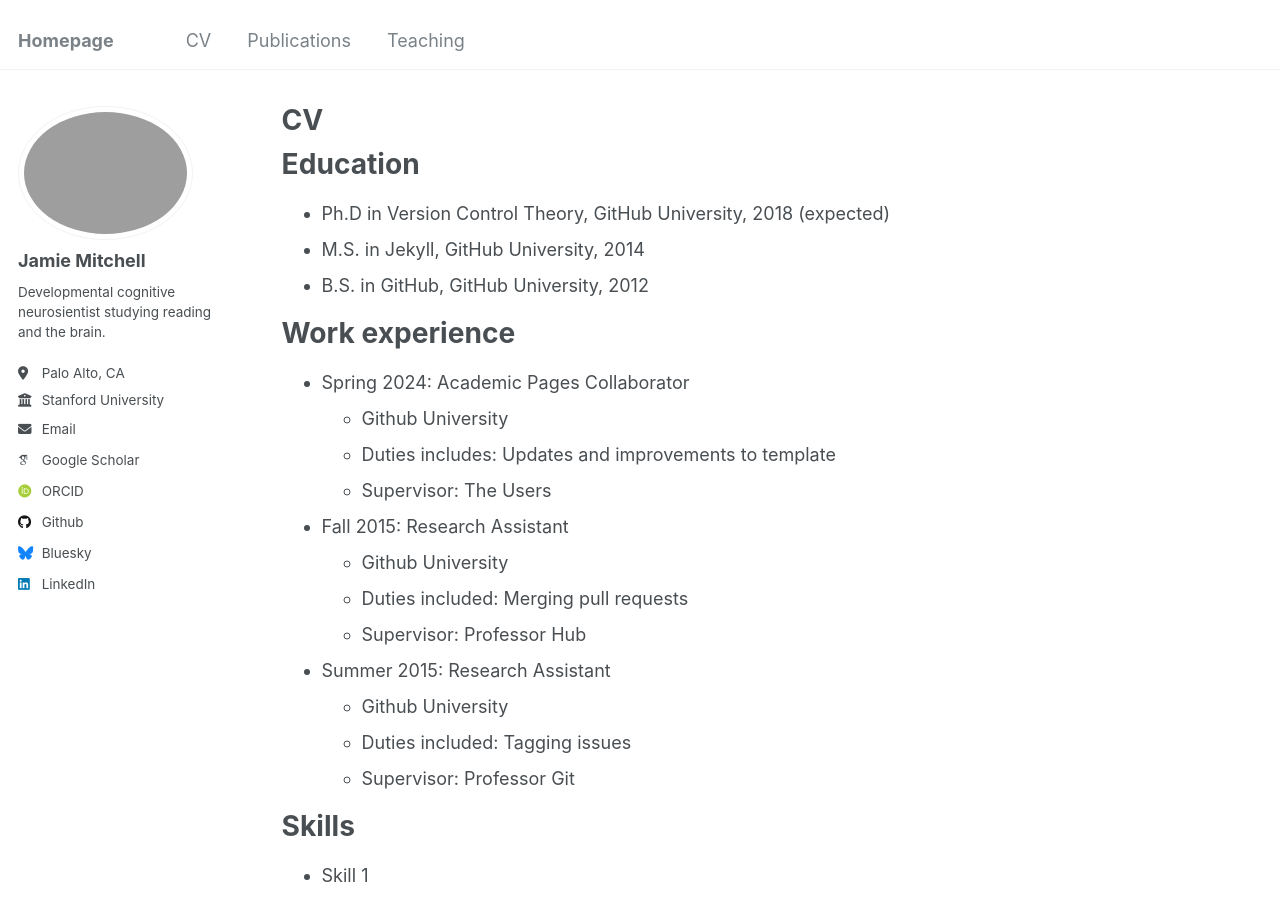
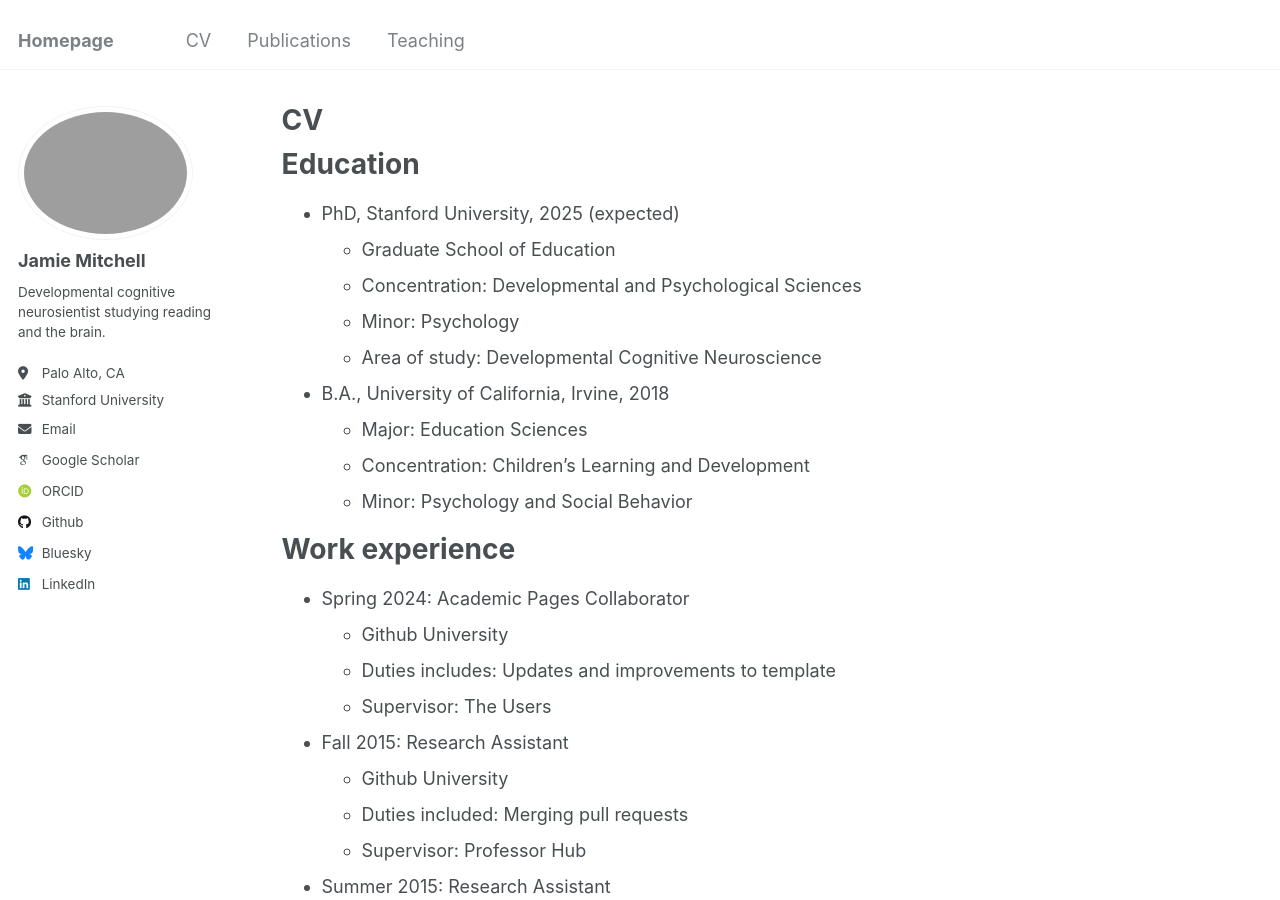
Before and after one commit to jamielmitchell/profile, a Jekyll site: the page built from _pages/cv.md, in a window 1280 px wide and 900 px high. Built offline with Jekyll 4.4.1, drawn with Linux system fonts in a browser that asks for light colours; some web fonts are replaced.

Commit message:
more CV updates

```diff
--- a/_data/navigation.yml
+++ b/_data/navigation.yml
@@ -6,8 +6,8 @@
 
 main:
   - title: "CV"
-    # url: /cv/
-    url: /files/Mitchell_CV_long.pdf
+    url: /cv/
+    # url: /files/Mitchell_CV_long.pdf
 
   - title: "Publications"
     url: /publications/
--- a/_pages/cv.md
+++ b/_pages/cv.md
@@ -11,9 +11,16 @@
 
 Education
 ======
-* Ph.D in Version Control Theory, GitHub University, 2018 (expected)
-* M.S. in Jekyll, GitHub University, 2014
-* B.S. in GitHub, GitHub University, 2012
+* PhD, Stanford University, 2025 (expected)
+  * Graduate School of Education
+  * Concentration: Developmental and Psychological Sciences
+  * Minor: Psychology
+  * Area of study: Developmental Cognitive Neuroscience
+* B.A., University of California, Irvine, 2018
+  * Major: Education Sciences
+  * Concentration: Children’s Learning and Development
+  * Minor: Psychology and Social Behavior
+
 
 Work experience
 ======
```
